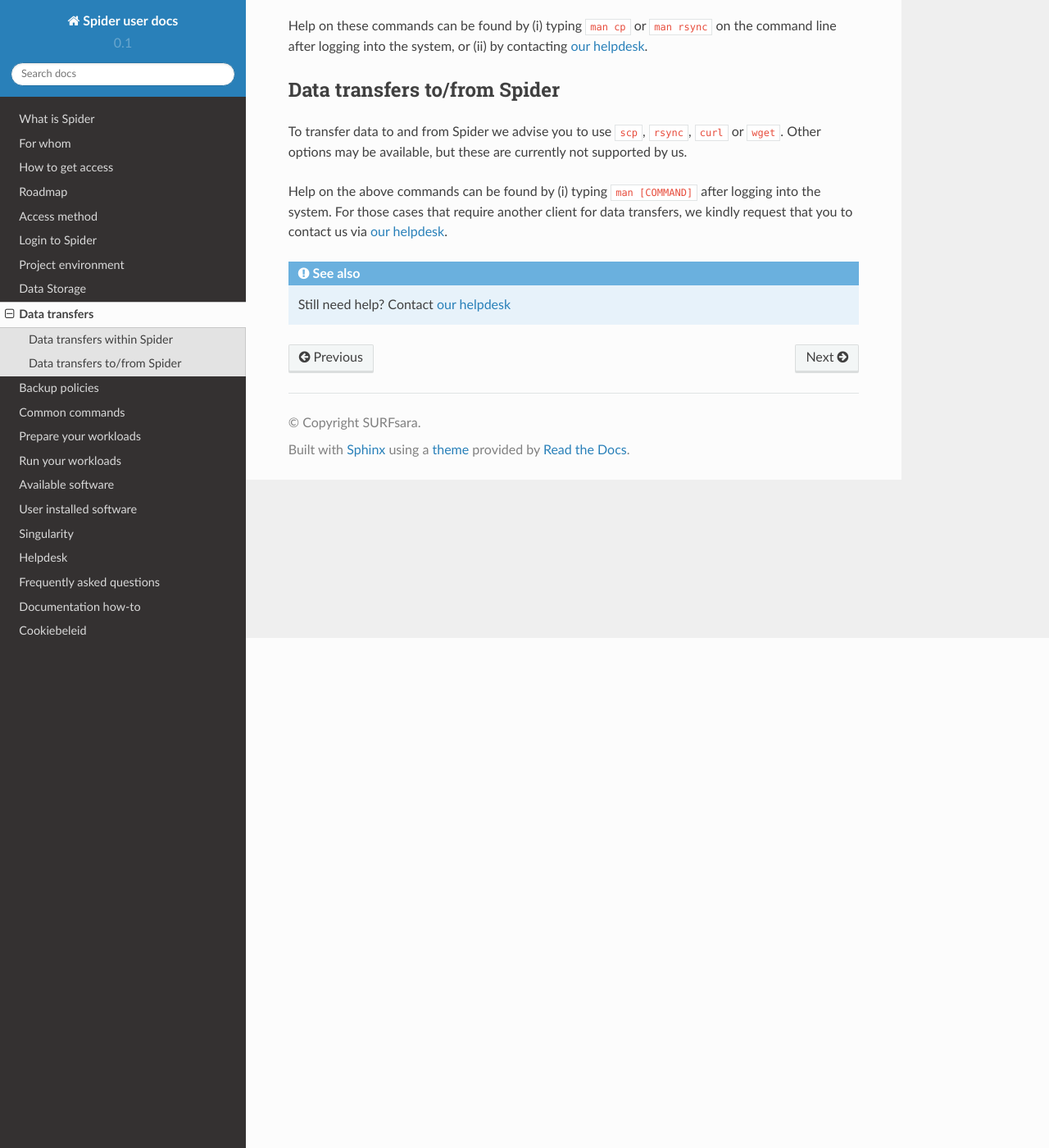
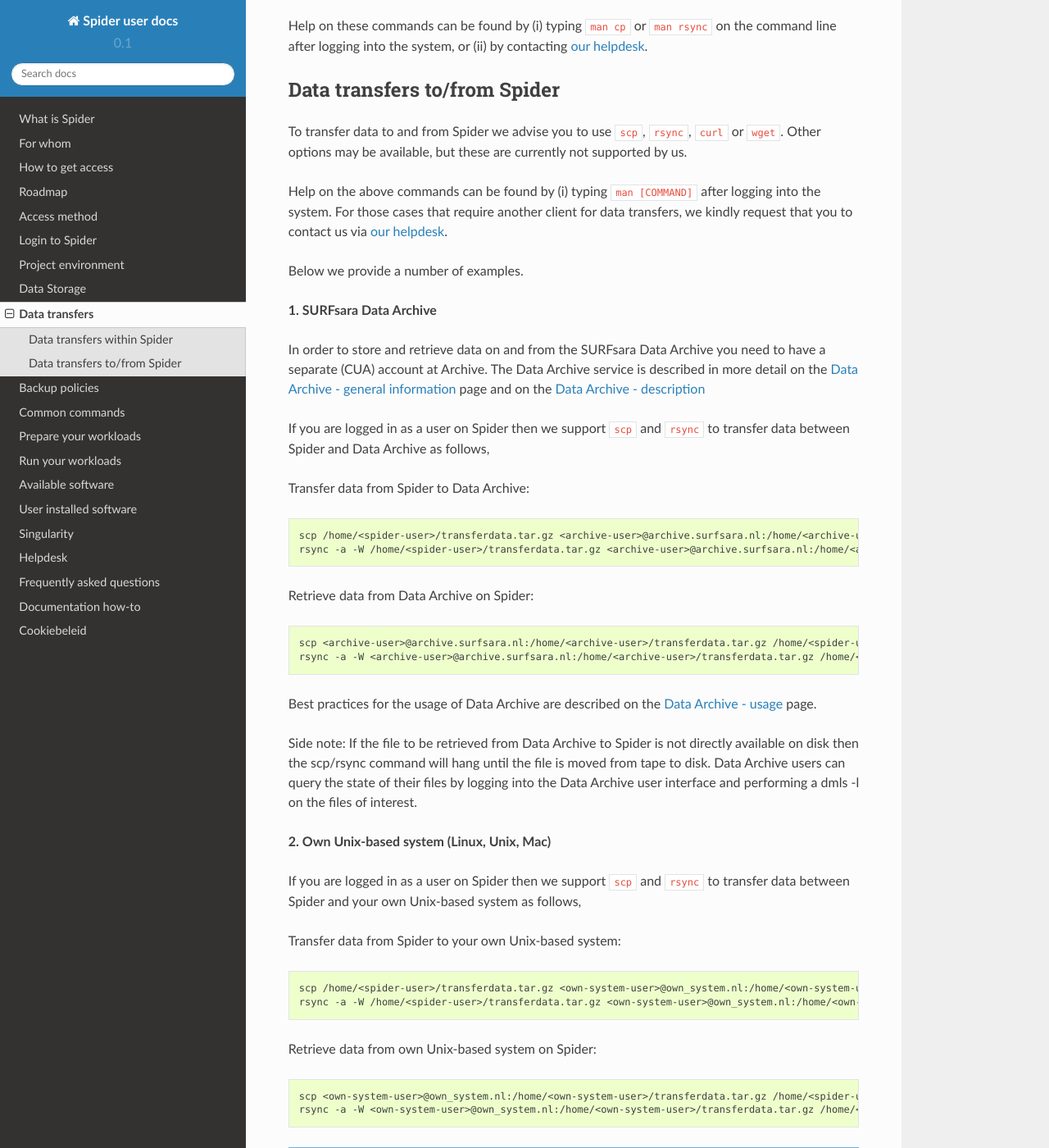
Before and after one commit to sara-nl/spiderdocs, a Sphinx documentation site: the page built from source/Pages/storage/data_transfers.rst, in a window 1280 px wide and 1400 px high, scrolled down 622 px. Shown: the whole window at 82% size. Built offline with Sphinx 7.4.7 and the Read the Docs theme 2.0.0, drawn with Linux system fonts in a browser that asks for light colours; pages that are not in the unit, such as notebooks, are missing from menus.

Commit message:
documentation for data transfers (issues 84 and 114)

```diff
--- a/source/Pages/storage/data_transfers.rst
+++ b/source/Pages/storage/data_transfers.rst
@@ -42,5 +42,54 @@ logging into the system. For those cases that require another client for data
 transfers, we kindly request that you to contact us via
 :ref:`our helpdesk <helpdesk>`.
 
+Below we provide a number of examples.
+
+**1. SURFsara Data Archive**
+
+In order to store and retrieve data on and from the SURFsara Data Archive you need to have a separate (CUA) account at Archive. The Data Archive service is described in more detail on the `Data Archive - general information`_ page and on the `Data Archive - description`_
+
+If you are logged in as a user on Spider then we support ``scp`` and ``rsync`` to transfer data between Spider and Data Archive as follows,
+
+Transfer data from Spider to Data Archive:
+
+.. code-block:: bash
+
+        scp /home/<spider-user>/transferdata.tar.gz <archive-user>@archive.surfsara.nl:/home/<archive-user>/
+        rsync -a -W /home/<spider-user>/transferdata.tar.gz <archive-user>@archive.surfsara.nl:/home/<archive-user>/
+
+Retrieve data from Data Archive on Spider:
+
+.. code-block:: bash
+
+        scp <archive-user>@archive.surfsara.nl:/home/<archive-user>/transferdata.tar.gz /home/<spider-user>/
+        rsync -a -W <archive-user>@archive.surfsara.nl:/home/<archive-user>/transferdata.tar.gz /home/<spider-user>/
+
+Best practices for the usage of Data Archive are described on the `Data Archive - usage`_ page.
+
+Side note: If the file to be retrieved from Data Archive to Spider is not directly available on disk then the scp/rsync command will hang until the file is moved from tape to disk. Data Archive users can query the state of their files by logging into the Data Archive user interface and performing a dmls -l on the files of interest.
+
+**2. Own Unix-based system (Linux, Unix, Mac)**
+
+If you are logged in as a user on Spider then we support ``scp`` and ``rsync`` to transfer data between Spider and your own Unix-based system as follows,
+
+Transfer data from Spider to your own Unix-based system:
+
+.. code-block:: bash
+
+        scp /home/<spider-user>/transferdata.tar.gz <own-system-user>@own_system.nl:/home/<own-system-user>/
+        rsync -a -W /home/<spider-user>/transferdata.tar.gz <own-system-user>@own_system.nl:/home/<own-system-user>/
+
+Retrieve data from own Unix-based system on Spider:
+
+.. code-block:: bash
+
+        scp <own-system-user>@own_system.nl:/home/<own-system-user>/transferdata.tar.gz /home/<spider-user>/
+        rsync -a -W <own-system-user>@own_system.nl:/home/<own-system-user>/transferdata.tar.gz /home/<spider-user>/
 
 .. seealso:: Still need help? Contact :ref:`our helpdesk <helpdesk>`
+
+
+.. Links:
+.. _`Data Archive - general information`: https://www.surf.nl/en/secure-long-term-storage-with-data-archive
+.. _`Data Archive - description`: https://userinfo.surfsara.nl/systems/data-archive/description
+.. _`Data Archive - usage`: https://userinfo.surfsara.nl/systems/data-archive/usage
```
